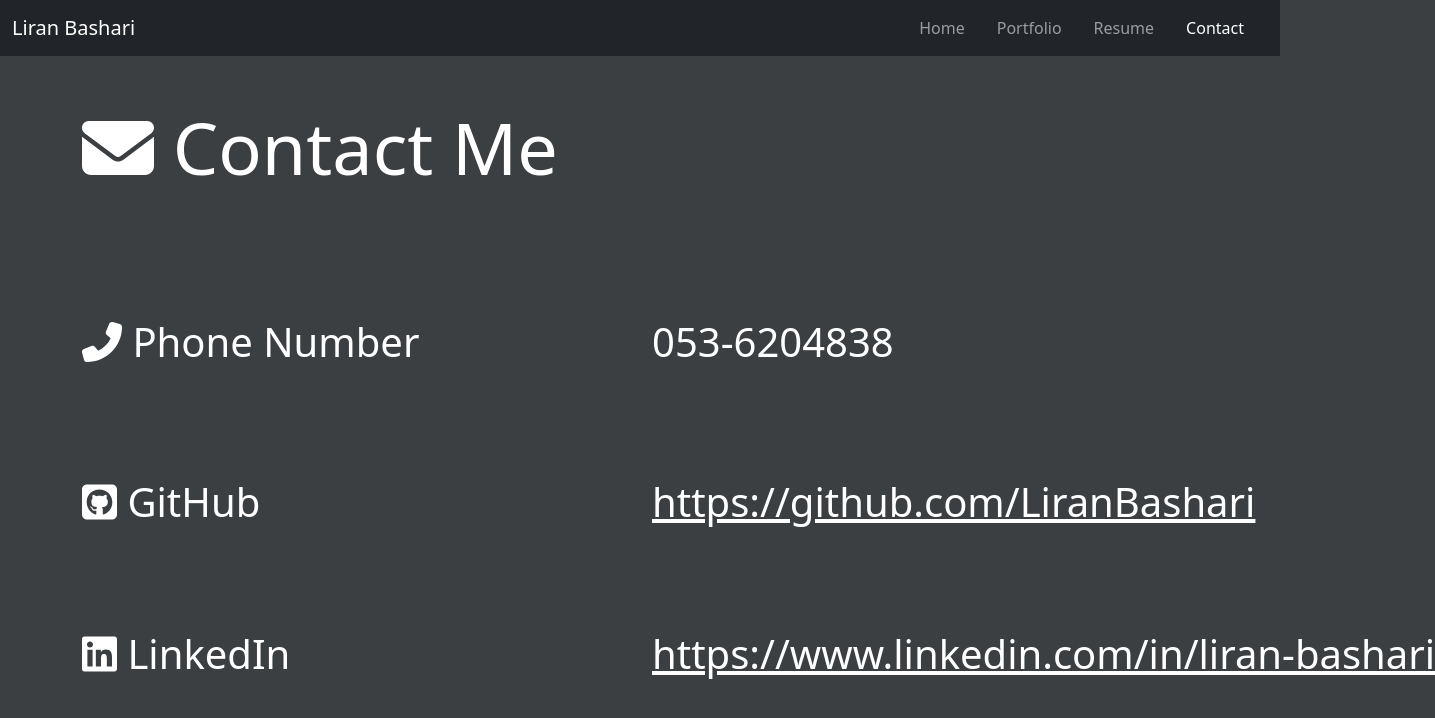
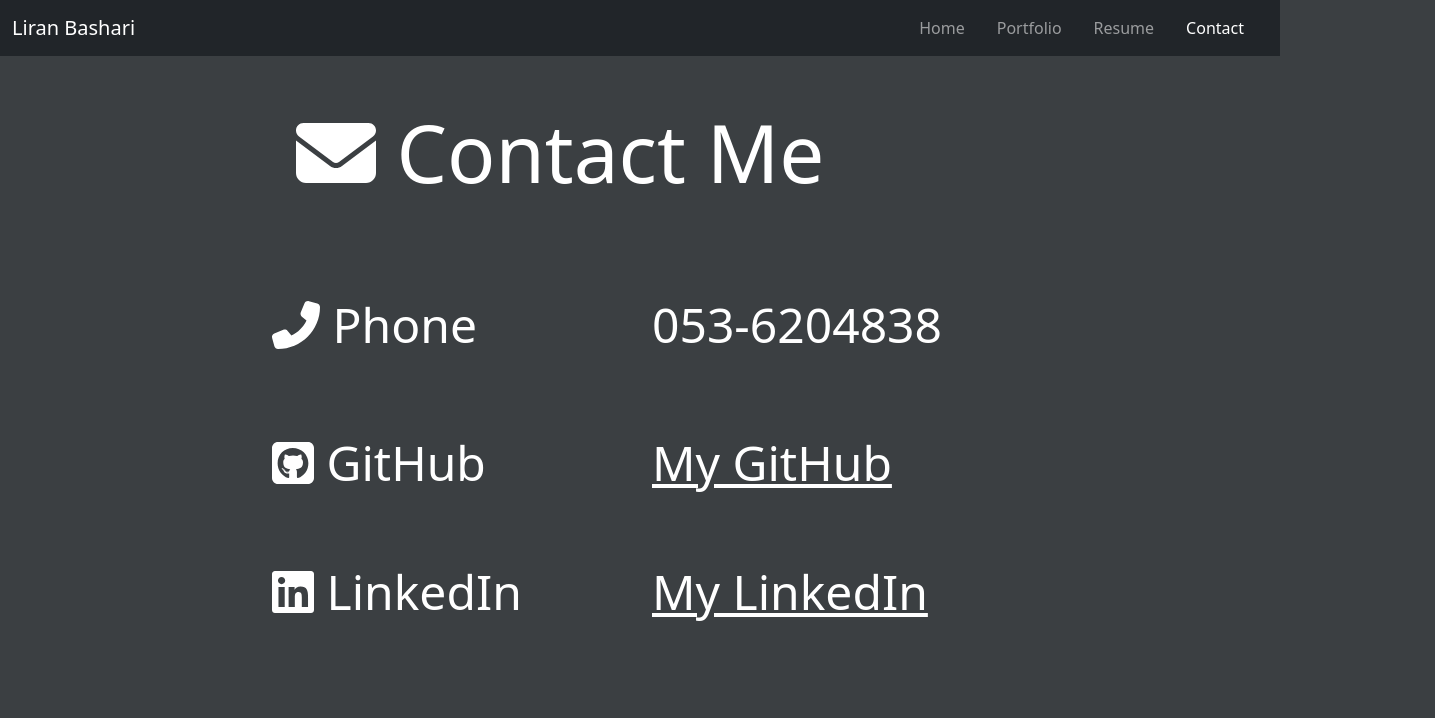
Before and after one commit to LiranBashari/liran-personal-web, a React (Create React App) app: page /liran-personal-web/contact in a window 1280 px wide. Shown: the top 718 px of the page, 1435 px wide, since content can reach past the window. Built offline with nearby package versions, Linux system fonts and the light colour scheme.

Commit message:
Update Contact.jsx

```diff
--- a/src/pages/Contact.jsx
+++ b/src/pages/Contact.jsx
@@ -9,38 +9,38 @@ const Contact = () => {
     <div>
       <Navbar backgroundColor="bg-dark"/>
       <div className="container">
-        <h1 className='text-white pt-5 display-2'>
+        <h1 className='text-white pt-5 display-1 text-center' style={{ marginLeft: '-20vh' }}>
           <FontAwesomeIcon icon={faEnvelope} className="mr-3"/> Contact Me
         </h1>
         <br/>
         <div className="row mt-5">
-          <div className="col-md-6 pt-5 pr-md-4">
-            <h3 className="text-white display-6">
-              <FontAwesomeIcon icon={faPhoneAlt} className="mr-3"/> Phone Number
+          <div className="col-md-4 offset-md-2 pt-3 pr-md-4">
+            <h3 className="text-white display-5">
+              <FontAwesomeIcon icon={faPhoneAlt} className="mr-3"/> Phone
             </h3>
           </div>
-          <div className="col-md-6 pt-5">
-            <p className="text-white display-6">053-6204838</p>
+          <div className="col-md-6 pt-3">
+            <p className="text-white display-5">053-6204838</p>
           </div>
         </div>
         <div className="row mt-5">
-          <div className="col-md-6 pt-5 pr-md-4">
-            <h3 className="text-white display-6">
+          <div className="col-md-4 offset-md-2 pt-3 pr-md-4">
+            <h3 className="text-white display-5">
               <FontAwesomeIcon icon={faGithubSquare} className="mr-3"/> GitHub
             </h3>
           </div>
-          <div className="col-md-6 pt-5">
-            <a href="https://github.com/LiranBashari" className="text-white display-6" style={{ display: 'inline-block', whiteSpace: 'nowrap' }}>https://github.com/LiranBashari</a>
+          <div className="col-md-6 pt-3">
+            <a href="https://github.com/LiranBashari" className="text-white display-5" style={{ display: 'inline-block', whiteSpace: 'nowrap' }}>My GitHub</a>
           </div>
         </div>
         <div className="row mt-5">
-          <div className="col-md-6 pt-5 pr-md-4">
-            <h3 className="text-white display-6">
+          <div className="col-md-4 offset-md-2 pt-3 pr-md-4">
+            <h3 className="text-white display-5">
               <FontAwesomeIcon icon={faLinkedin} className="mr-3"/> LinkedIn
             </h3>
           </div>
-          <div className="col-md-6 pt-5">
-            <a href="https://www.linkedin.com/in/liran-bashari-3a0129216/" className="text-white display-6" style={{ display: 'inline-block', whiteSpace: 'nowrap' }}>https://www.linkedin.com/in/liran-bashari</a>
+          <div className="col-md-6 pt-3">
+            <a href="https://www.linkedin.com/in/liran-bashari-3a0129216/" className="text-white display-5" style={{ display: 'inline-block', whiteSpace: 'nowrap' }}>My LinkedIn</a>
           </div>
         </div>
       </div>
```
